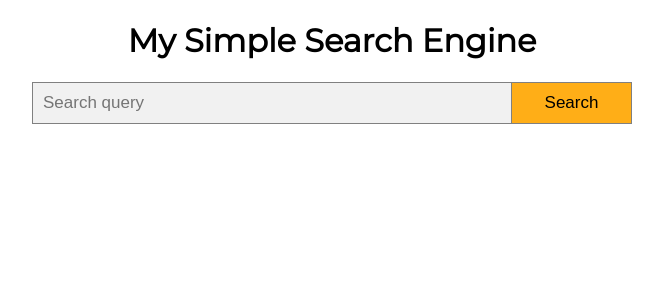
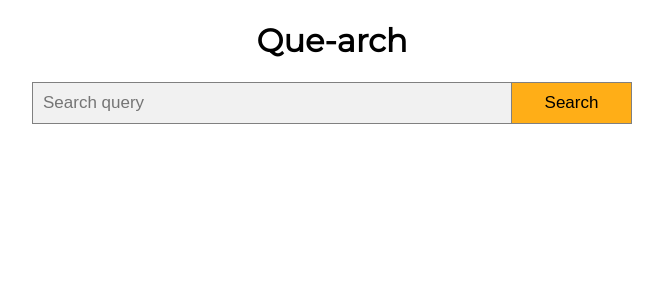
Before and after one commit to rdx199/Algeo02-19070, a Flask app: page / in a window 1280 px wide. Shown: the top 300 px of the page, without its empty margins (308-971 px from the left). Run offline with Flask 2, Linux system fonts and the light colour scheme; some libraries are stand-ins or nearby versions.

Commit message:
Update nama search engine

```diff
--- a/src/templates/index.html
+++ b/src/templates/index.html
@@ -15,7 +15,7 @@
     <title>Search Engine</title>
   </head>
   <body>
-    <h1><center>My Simple Search Engine</center></h1>
+    <h1><center>Que-arch</center></h1>
     <form
       class="search"
       method="POST"
--- a/src/templates/search.html
+++ b/src/templates/search.html
@@ -11,7 +11,7 @@
     <title>Search Result: {{term}}</title>
   </head>
   <body>
-    <h1><center>My Simple Search Engine</center></h1>
+    <h1><center>Que-arch</center></h1>
     <form
       class="search"
       method="POST"
```
